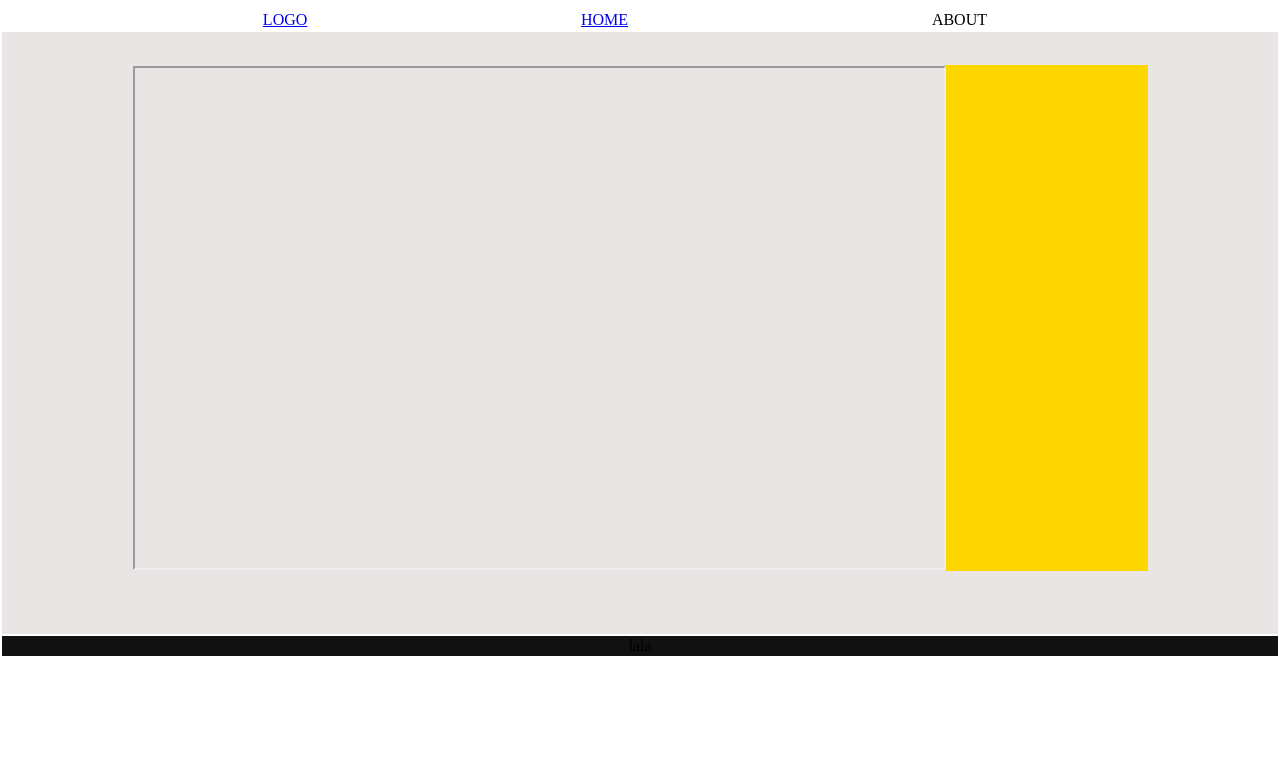
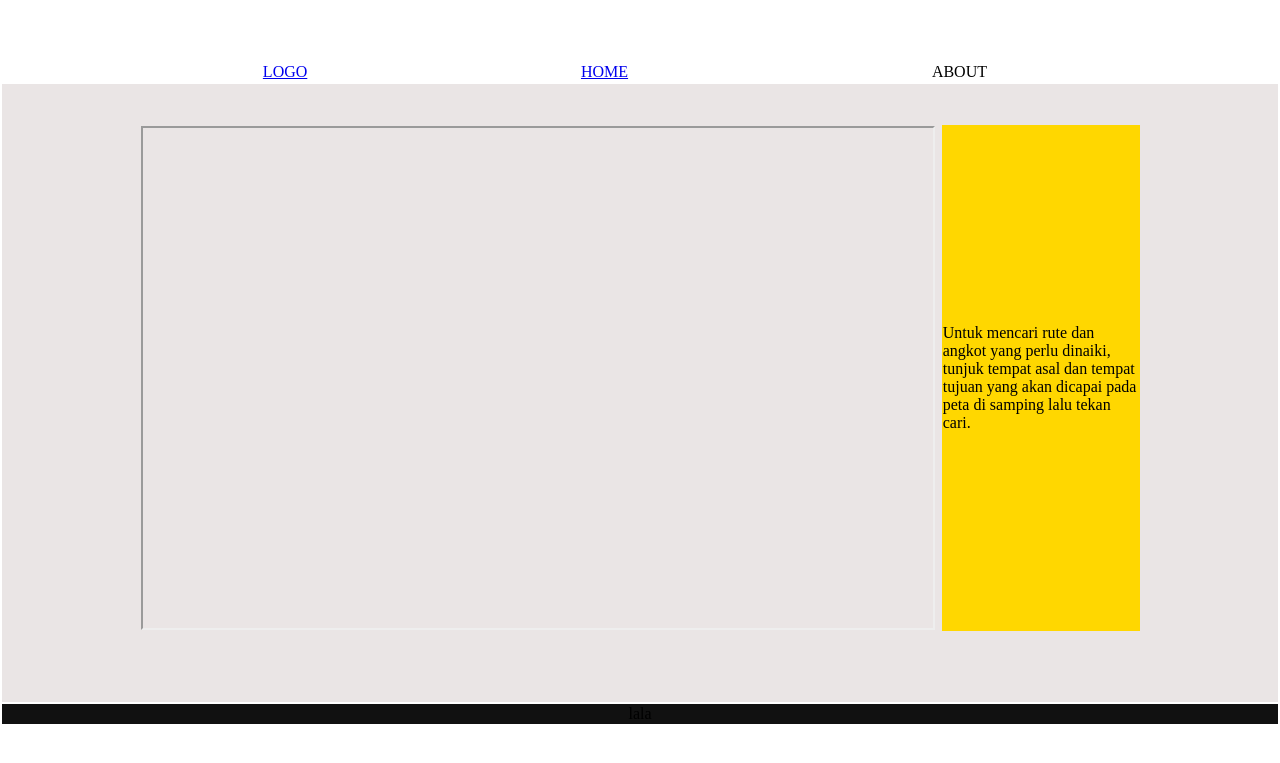
Before and after one commit to traphole/pdl_ruteangkot, a PHP site: page / in a window 1280 px wide. Shown: the top 763 px of the page. Run offline with PHP 8.4, Linux system fonts and the light colour scheme; some libraries are stand-ins or nearby versions.

Commit message:
edit dikit

```diff
--- a/index.php
+++ b/index.php
@@ -16,7 +16,7 @@
 
 <table width="100%">
 	<tr>
-		<td width="10%">
+		<td width="10%" class="header">
 
 		</td>
         <td align="center">
@@ -43,7 +43,7 @@
 						</div>
 					</td>
                     <td width="20%" style="background-color:#FFD700;">
-
+						Untuk mencari rute dan angkot yang perlu dinaiki, tunjuk tempat asal dan tempat tujuan yang akan dicapai pada peta di samping lalu tekan cari.
 					</td>
 
                 </tr>
--- a/style.css
+++ b/style.css
@@ -8,7 +8,7 @@
 }
 
 .header {
-
+	margin-top:60px;
 }
 
 .bodyback {
@@ -18,10 +18,5 @@
 .bodymargin {
 	margin-top:30px;
 	margin-bottom:60px;
-
-.navigation {
-	font-family:Tahoma;
-	margin-top: 0px;
-	padding: 3px 3px;
-	text-align:right;
+	border-spacing:10px;
 }
```
